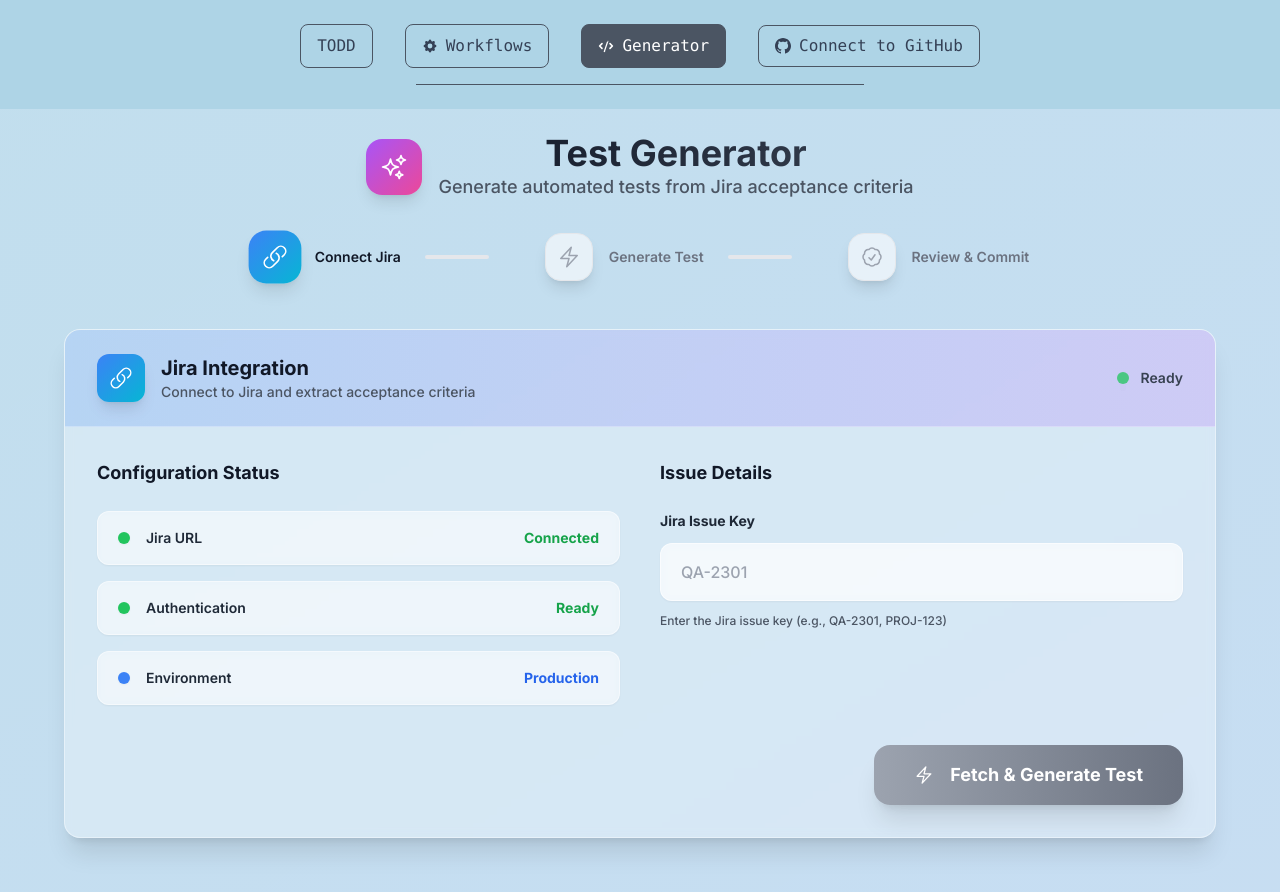
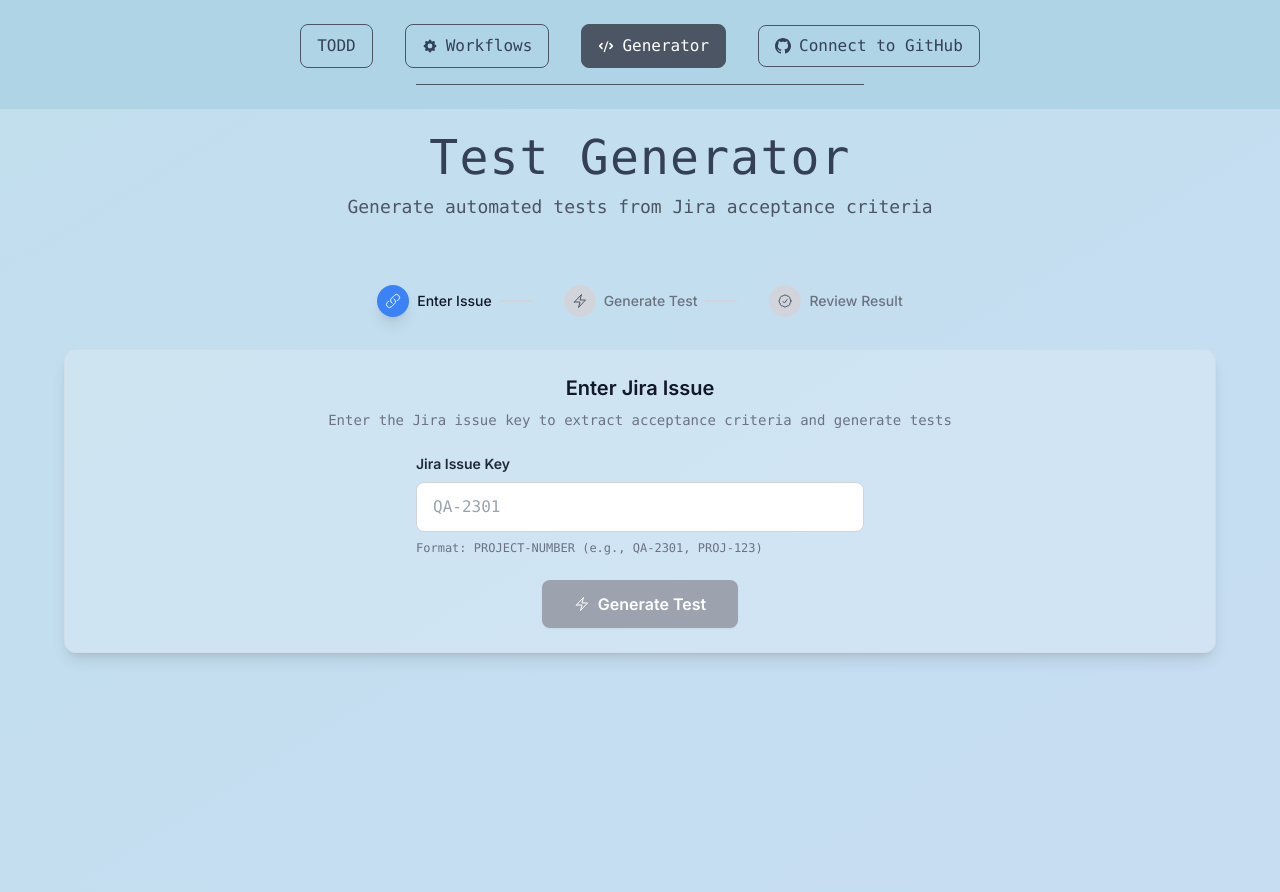
Before and after one commit to nelceb/todd-automation, a Next.js app: page / in a window 1280 px wide. Both pictures are taken after a click on the button "Generator". Shown: the top 892 px of the page. Built offline with nearby package versions, Linux system fonts and the light colour scheme.

Commit message:
feat: Simplify TestGenerator UI to match Workflows design exactly - remove redundant config info, use same colors/typography

```diff
--- a/app/components/TestGenerator.tsx
+++ b/app/components/TestGenerator.tsx
@@ -170,32 +170,27 @@
         <motion.div
           initial={{ opacity: 0, y: -20 }}
           animate={{ opacity: 1, y: 0 }}
-          className="text-center mb-8"
+          className="text-center mb-8 sm:mb-12 lg:mb-16"
         >
-          <div className="flex items-center justify-center mb-4">
-            <div className="w-14 h-14 bg-gradient-to-br from-purple-500 to-pink-500 rounded-2xl flex items-center justify-center mr-4 shadow-lg">
-              <SparklesIcon className="w-7 h-7 text-white" />
-            </div>
-            <div>
-              <h1 className="text-4xl font-bold bg-gradient-to-r from-gray-900 to-gray-700 bg-clip-text text-transparent">
+          <h1 className="text-3xl sm:text-4xl lg:text-5xl font-mono mb-3 tracking-wide" style={{ color: '#344055' }}>
             Test Generator
           </h1>
-              <p className="text-gray-600 text-lg font-medium">Generate automated tests from Jira acceptance criteria</p>
-            </div>
-          </div>
+          <p className="text-lg font-mono" style={{ color: '#4B5563' }}>
+            Generate automated tests from Jira acceptance criteria
+          </p>
         </motion.div>
 
         {/* Progress Steps */}
         <motion.div
           initial={{ opacity: 0, y: 20 }}
           animate={{ opacity: 1, y: 0 }}
-          className="flex items-center justify-center mb-12"
+          className="flex items-center justify-center mb-8"
         >
-          <div className="flex items-center space-x-8">
+          <div className="flex items-center space-x-6">
             {[
-              { key: 'jira', label: 'Connect Jira', icon: LinkIcon, color: 'blue', gradient: 'from-blue-500 to-cyan-500' },
-              { key: 'generate', label: 'Generate Test', icon: BoltIcon, color: 'purple', gradient: 'from-purple-500 to-pink-500' },
-              { key: 'result', label: 'Review & Commit', icon: CheckBadgeIcon, color: 'green', gradient: 'from-green-500 to-emerald-500' }
+              { key: 'jira', label: 'Enter Issue', icon: LinkIcon },
+              { key: 'generate', label: 'Generate Test', icon: BoltIcon },
+              { key: 'result', label: 'Review Result', icon: CheckBadgeIcon }
             ].map((stepItem, index) => {
               const isActive = step === stepItem.key
               const isCompleted = ['jira', 'generate', 'result'].indexOf(step) > index
@@ -203,23 +198,23 @@
 
               return (
                 <div key={stepItem.key} className="flex items-center">
-                  <div className={`w-12 h-12 rounded-2xl flex items-center justify-center transition-all duration-300 shadow-lg ${
+                  <div className={`w-8 h-8 rounded-full flex items-center justify-center transition-all duration-300 ${
                     isActive
-                      ? `bg-gradient-to-br ${stepItem.gradient} text-white scale-110`
+                      ? 'bg-blue-500 text-white shadow-lg'
                       : isCompleted
-                      ? 'bg-gradient-to-br from-green-500 to-emerald-500 text-white'
-                      : 'bg-white/60 text-gray-400 border border-gray-200'
+                      ? 'bg-green-500 text-white'
+                      : 'bg-gray-300 text-gray-600'
                   }`}>
-                    <Icon className="w-6 h-6" />
+                    <Icon className="w-4 h-4" />
                   </div>
-                  <span className={`ml-4 text-sm font-semibold transition-colors duration-300 ${
+                  <span className={`ml-2 text-sm font-medium transition-colors duration-300 ${
                     isActive ? 'text-gray-900' : isCompleted ? 'text-green-600' : 'text-gray-500'
                   }`}>
                     {stepItem.label}
                   </span>
                   {index < 2 && (
-                    <div className={`w-16 h-1 mx-6 rounded-full transition-colors duration-300 ${
-                      isCompleted ? 'bg-gradient-to-r from-green-500 to-emerald-500' : 'bg-gray-200'
+                    <div className={`w-8 h-0.5 mx-2 transition-colors duration-300 ${
+                      isCompleted ? 'bg-green-500' : 'bg-gray-300'
                     }`} />
                   )}
                 </div>
@@ -239,63 +234,20 @@
             <motion.div
               initial={{ opacity: 0, x: -20 }}
               animate={{ opacity: 1, x: 0 }}
-              className="bg-white/30 backdrop-blur-sm border border-white/40 rounded-2xl shadow-xl overflow-hidden"
+              className="bg-white/20 border border-gray-300/50 rounded-xl shadow-lg"
             >
-              {/* Header */}
-              <div className="bg-gradient-to-r from-blue-500/20 to-purple-500/20 px-8 py-6 border-b border-white/30">
-                <div className="flex items-center justify-between">
-                  <div className="flex items-center">
-                    <div className="w-12 h-12 bg-gradient-to-br from-blue-500 to-cyan-500 rounded-xl flex items-center justify-center mr-4 shadow-lg">
-                      <LinkIcon className="w-6 h-6 text-white" />
-                    </div>
-                    <div>
-                      <h3 className="text-xl font-bold text-gray-900">Jira Integration</h3>
-                      <p className="text-sm text-gray-600 font-medium">Connect to Jira and extract acceptance criteria</p>
-                    </div>
-                  </div>
-                  <div className="flex items-center space-x-3">
-                    <div className="w-3 h-3 bg-green-500 rounded-full animate-pulse shadow-lg"></div>
-                    <span className="text-sm text-gray-700 font-semibold">Ready</span>
-                  </div>
-                </div>
+              {/* Content */}
+              <div className="p-6">
+                <div className="text-center mb-6">
+                  <h3 className="text-xl font-semibold text-gray-900 mb-2">Enter Jira Issue</h3>
+                  <p className="text-sm font-mono" style={{ color: '#6B7280' }}>
+                    Enter the Jira issue key to extract acceptance criteria and generate tests
+                  </p>
                 </div>
 
-              {/* Content */}
-              <div className="p-8">
-                <div className="grid grid-cols-1 lg:grid-cols-2 gap-10">
-                  {/* Configuration Status */}
-                  <div className="space-y-6">
-                    <h4 className="text-lg font-bold text-gray-900 mb-6">Configuration Status</h4>
-                    <div className="space-y-4">
-                      <div className="flex items-center justify-between py-4 px-5 bg-white/40 backdrop-blur-sm rounded-xl border border-white/50 shadow-sm">
-                        <div className="flex items-center">
-                          <div className="w-3 h-3 bg-green-500 rounded-full mr-4 shadow-sm"></div>
-                          <span className="text-sm font-semibold text-gray-800">Jira URL</span>
-                        </div>
-                        <span className="text-sm font-bold text-green-600">Connected</span>
-                      </div>
-                      <div className="flex items-center justify-between py-4 px-5 bg-white/40 backdrop-blur-sm rounded-xl border border-white/50 shadow-sm">
-                        <div className="flex items-center">
-                          <div className="w-3 h-3 bg-green-500 rounded-full mr-4 shadow-sm"></div>
-                          <span className="text-sm font-semibold text-gray-800">Authentication</span>
-                        </div>
-                        <span className="text-sm font-bold text-green-600">Ready</span>
-                      </div>
-                      <div className="flex items-center justify-between py-4 px-5 bg-white/40 backdrop-blur-sm rounded-xl border border-white/50 shadow-sm">
-                        <div className="flex items-center">
-                          <div className="w-3 h-3 bg-blue-500 rounded-full mr-4 shadow-sm"></div>
-                          <span className="text-sm font-semibold text-gray-800">Environment</span>
-                        </div>
-                        <span className="text-sm font-bold text-blue-600">Production</span>
-                      </div>
-                    </div>
-                  </div>
-
-                  {/* Issue Input */}
-                  <div className="space-y-6">
-                    <h4 className="text-lg font-bold text-gray-900 mb-6">Issue Details</h4>
-                    <div>
-                      <label className="block text-sm font-bold text-gray-800 mb-3">
+                <div className="max-w-md mx-auto">
+                  <div className="mb-6">
+                    <label className="block text-sm font-semibold text-gray-800 mb-2">
                       Jira Issue Key
                     </label>
                     <input
@@ -303,34 +255,33 @@
                       value={jiraConfig.issueKey}
                       onChange={(e) => setJiraConfig({...jiraConfig, issueKey: e.target.value})}
                       placeholder="QA-2301"
-                        className="w-full px-5 py-4 border border-white/60 rounded-xl focus:outline-none focus:ring-2 focus:ring-blue-500/50 focus:border-transparent bg-white/60 backdrop-blur-sm shadow-sm font-medium"
+                      className="w-full px-4 py-3 border border-gray-300 rounded-lg focus:outline-none focus:ring-2 focus:ring-blue-500 focus:border-transparent bg-white font-mono"
                     />
-                      <p className="text-xs text-gray-600 mt-3 font-medium">
-                        Enter the Jira issue key (e.g., QA-2301, PROJ-123)
+                    <p className="text-xs text-gray-500 mt-2 font-mono">
+                      Format: PROJECT-NUMBER (e.g., QA-2301, PROJ-123)
                     </p>
-                    </div>
-                  </div>
                   </div>
 
                   {/* Action Button */}
-                <div className="mt-10 flex justify-end">
+                  <div className="flex justify-center">
                     <button
                       onClick={fetchJiraIssue}
                       disabled={loading || !jiraConfig.issueKey}
-                    className="bg-gradient-to-r from-blue-500 to-purple-600 text-white px-10 py-4 rounded-2xl hover:from-blue-600 hover:to-purple-700 disabled:from-gray-400 disabled:to-gray-500 disabled:cursor-not-allowed transition-all duration-300 font-bold shadow-xl hover:shadow-2xl flex items-center transform hover:scale-105 disabled:scale-100 text-lg"
+                      className="bg-blue-500 text-white px-8 py-3 rounded-lg hover:bg-blue-600 disabled:bg-gray-400 disabled:cursor-not-allowed transition-all duration-200 font-semibold shadow-sm hover:shadow-md flex items-center"
                     >
                       {loading ? (
                         <>
-                        <div className="w-5 h-5 border-2 border-white border-t-transparent rounded-full animate-spin mr-4"></div>
+                          <div className="w-4 h-4 border-2 border-white border-t-transparent rounded-full animate-spin mr-2"></div>
                           Fetching Issue...
                         </>
                       ) : (
                         <>
-                        <BoltIcon className="w-5 h-5 mr-4" />
-                        Fetch & Generate Test
+                          <BoltIcon className="w-4 h-4 mr-2" />
+                          Generate Test
                         </>
                       )}
                     </button>
+                  </div>
                 </div>
               </div>
             </motion.div>
@@ -343,69 +294,53 @@
               animate={{ opacity: 1, x: 0 }}
               className="space-y-6"
             >
-              {/* Success Header */}
-              <div className="bg-white/20 border border-gray-300/50 rounded-xl shadow-lg overflow-hidden">
-                <div className="bg-gradient-to-r from-green-500/10 to-emerald-500/10 px-6 py-4 border-b border-gray-200/50">
-                  <div className="flex items-center justify-between">
-                    <div className="flex items-center">
-                      <div className="w-10 h-10 bg-green-500 rounded-lg flex items-center justify-center mr-3">
-                        <CheckBadgeIcon className="w-5 h-5 text-white" />
+              <div className="bg-white/20 border border-gray-300/50 rounded-xl shadow-lg">
+                <div className="p-6">
+                  <div className="text-center mb-6">
+                    <div className="w-12 h-12 bg-green-500 rounded-full flex items-center justify-center mx-auto mb-4">
+                      <CheckBadgeIcon className="w-6 h-6 text-white" />
                     </div>
-                      <div>
-                        <h3 className="text-lg font-bold text-gray-900">Test Generated Successfully</h3>
-                        <p className="text-sm text-gray-600">Test has been created and committed to repository</p>
+                    <h3 className="text-xl font-semibold text-gray-900 mb-2">Test Generated Successfully</h3>
+                    <p className="text-sm font-mono" style={{ color: '#6B7280' }}>
+                      Test has been created and committed to repository
+                    </p>
                   </div>
+
+                  {/* Test Info */}
+                  <div className="grid grid-cols-1 md:grid-cols-3 gap-4 mb-6">
+                    <div className="text-center p-4 bg-white/40 rounded-lg">
+                      <p className="text-xs font-mono text-gray-600 mb-1">Framework</p>
+                      <p className="text-sm font-semibold text-blue-600">{generatedTest.framework}</p>
                     </div>
-                    <div className="flex items-center space-x-2">
-                      <div className="w-2 h-2 bg-green-500 rounded-full"></div>
-                      <span className="text-sm text-gray-600 font-medium">Completed</span>
+                    <div className="text-center p-4 bg-white/40 rounded-lg">
+                      <p className="text-xs font-mono text-gray-600 mb-1">Branch</p>
+                      <p className="text-sm font-semibold text-purple-600 font-mono">{generatedTest.branchName}</p>
                     </div>
+                    <div className="text-center p-4 bg-white/40 rounded-lg">
+                      <p className="text-xs font-mono text-gray-600 mb-1">File</p>
+                      <p className="text-sm font-semibold text-gray-800 font-mono">{generatedTest.fileName}</p>
                     </div>
                   </div>
 
-                <div className="p-6">
-                  {/* Test Info */}
-                  <div className="grid grid-cols-1 md:grid-cols-2 gap-6 mb-6">
-                    <div className="space-y-3">
-                      <h4 className="font-semibold text-gray-800">Test Information</h4>
-                      <div className="space-y-2">
-                        <div className="flex items-center justify-between py-2 px-3 bg-white/50 rounded-lg">
-                          <span className="text-sm text-gray-600">Framework</span>
-                          <span className="text-sm font-medium text-blue-600">{generatedTest.framework}</span>
-                        </div>
-                        <div className="flex items-center justify-between py-2 px-3 bg-white/50 rounded-lg">
-                          <span className="text-sm text-gray-600">Branch</span>
-                          <span className="text-sm font-medium text-purple-600">{generatedTest.branchName}</span>
-                        </div>
-                        <div className="flex items-center justify-between py-2 px-3 bg-white/50 rounded-lg">
-                          <span className="text-sm text-gray-600">File Path</span>
-                          <span className="text-sm font-medium text-gray-800">{generatedTest.testPath}</span>
-                        </div>
-                      </div>
-                    </div>
-
-                    <div className="space-y-3">
-                      <h4 className="font-semibold text-gray-800">Actions</h4>
-                      <div className="space-y-2">
+                  {/* Actions */}
+                  <div className="flex justify-center space-x-4 mb-6">
                     <button
                       onClick={() => {
                         navigator.clipboard.writeText(generatedTest.content)
                         alert('Test code copied to clipboard!')
                       }}
-                          className="w-full bg-blue-500 text-white py-2 px-4 rounded-lg hover:bg-blue-600 transition-colors duration-200 flex items-center justify-center"
+                      className="bg-blue-500 text-white py-2 px-4 rounded-lg hover:bg-blue-600 transition-colors duration-200 flex items-center"
                     >
                       <DocumentTextIcon className="w-4 h-4 mr-2" />
-                          Copy Test Code
+                      Copy Code
                     </button>
                     <button
                       onClick={() => window.open(`https://github.com/Cook-Unity/pw-cookunity-automation/tree/${generatedTest.branchName}`, '_blank')}
-                          className="w-full bg-gray-500 text-white py-2 px-4 rounded-lg hover:bg-gray-600 transition-colors duration-200 flex items-center justify-center"
+                      className="bg-gray-500 text-white py-2 px-4 rounded-lg hover:bg-gray-600 transition-colors duration-200 flex items-center"
                     >
                       <ArrowTopRightOnSquareIcon className="w-4 h-4 mr-2" />
                       View in GitHub
                     </button>
-                      </div>
-                    </div>
                   </div>
 
                   {/* Generated Code */}
@@ -417,20 +352,20 @@
                           <div className="w-3 h-3 bg-red-500 rounded-full"></div>
                           <div className="w-3 h-3 bg-yellow-500 rounded-full"></div>
                           <div className="w-3 h-3 bg-green-500 rounded-full"></div>
-                          <span className="text-gray-400 text-sm ml-4">{generatedTest.fileName}</span>
+                          <span className="text-gray-400 text-sm ml-4 font-mono">{generatedTest.fileName}</span>
                         </div>
                       </div>
-                      <pre className="text-green-400 p-4 overflow-x-auto text-sm">
+                      <pre className="text-green-400 p-4 overflow-x-auto text-sm font-mono">
                         {generatedTest.content}
                       </pre>
                     </div>
                   </div>
 
                   {/* Action Buttons */}
-                  <div className="mt-6 flex space-x-4">
+                  <div className="mt-6 flex justify-center">
                     <button
                       onClick={() => setStep('jira')}
-                      className="bg-gradient-to-r from-blue-500 to-purple-600 text-white px-6 py-3 rounded-lg hover:from-blue-600 hover:to-purple-700 transition-all duration-300 font-semibold shadow-lg hover:shadow-xl flex items-center"
+                      className="bg-blue-500 text-white px-6 py-3 rounded-lg hover:bg-blue-600 transition-all duration-200 font-semibold shadow-sm hover:shadow-md flex items-center"
                     >
                       <SparklesIcon className="w-4 h-4 mr-2" />
                       Generate Another Test
```
Lines whose indentation alone changed are shown as unchanged.
